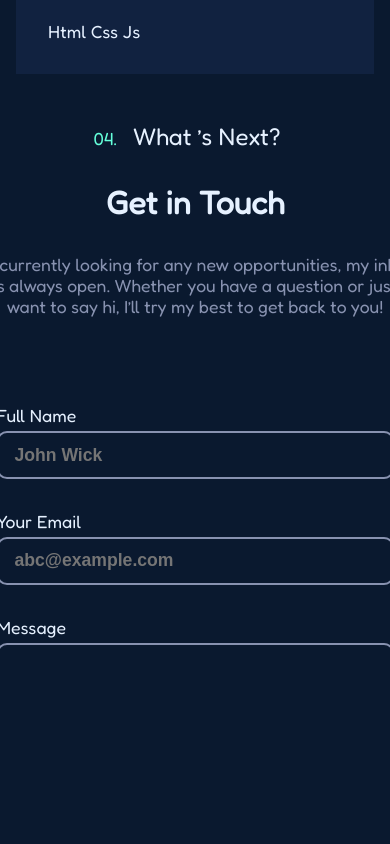
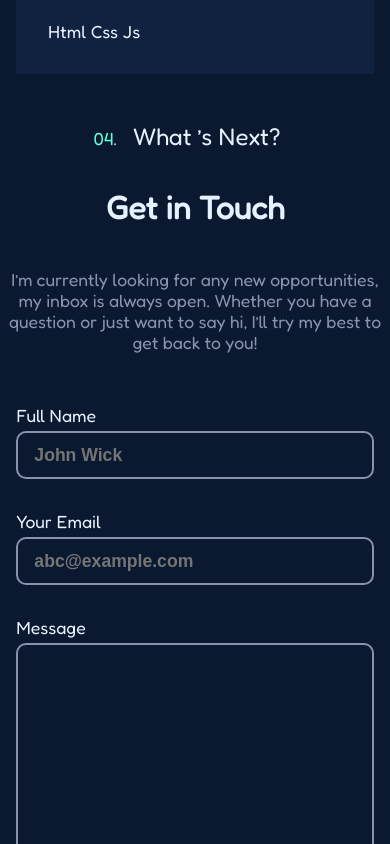
Before and after one commit to RitikRajput696/v3, a plain HTML site: page index.html in a window 390 px wide. Shown: the part 3040-3884 px from the top of the page. Drawn offline with Linux system fonts and the light colour scheme.

Commit message:
fixing contact form in mobile mode

```diff
--- a/index.html
+++ b/index.html
@@ -234,11 +234,12 @@
                     </div>
 
                     <h1>Get in Touch</h1>
-                    <p>
+                    <p class="form-para">
                         I’m currently looking for any new opportunities, my inbox is always open. Whether
                         you have a question or just want to say hi, I’ll try my best to get back to you!
                     </p>
                     <form action="https://formspree.io/f/moqrlnbz" method="post" id="form" class="form">
+
                         <div>
                             <label for="Full Name">Full Name</label>
                             <input type="text" value="" id="fullname" placeholder="John Wick" required>
--- a/js/main.js
+++ b/js/main.js
@@ -1,6 +1,8 @@
 const hamBurger = document.querySelector(".hamburger");
 const showNav = document.querySelector(".nav__links");
-console.log("help me");
+console.log(
+  "help me someone, i donot know why but this website freezes while scrolling, if you have the solution pls connect with me on social media"
+);
 
 // hamburger show/hide
 hamBurger.addEventListener("click", () => {
@@ -8,11 +10,11 @@ hamBurger.addEventListener("click", () => {
   showNav.classList.toggle("nav-active");
 });
 
-const navClickAnimation = document.querySelectorAll(".nav__links a");
+// const navClickAnimation = document.querySelectorAll(".nav__links a");
 
-navClickAnimation.addEventListener("click", () => {
-  console.log("hasthmaithoon");
-});
+// navClickAnimation.addEventListener("click", () => {
+//   console.log("hasthmaithoon");
+// });
 
 // var form = document.getElementById("form");
 
--- a/sass/layout/_contact-section.scss
+++ b/sass/layout/_contact-section.scss
@@ -8,7 +8,7 @@
   padding-top: 10rem;
 
   & > div {
-    max-width: 600px;
+    max-width: 36.5rem;
     display: flex;
     flex-direction: column;
     align-items: center;
@@ -18,8 +18,9 @@
     font-size: 4rem;
   }
   h1,
-  p {
+  .form-para {
     text-align: center;
+    margin: 0.3rem;
   }
   .mid-heading::after {
     display: none;
@@ -31,8 +32,7 @@
   padding: 1rem 0;
 }
 .form {
-  padding: 1.5rem;
-  width: 100%;
+  width: 90%;
   label {
     padding-bottom: 0.3rem;
   }
--- a/sass/layout/_grid-container.scss
+++ b/sass/layout/_grid-container.scss
@@ -1,5 +1,5 @@
 .grid__container {
-  max-width: 1440px;
+  max-width: 1920px;
   position: relative;
   // width: 100%;
   min-height: 100vh;
```
Also changed, not shown: css/style.css.
